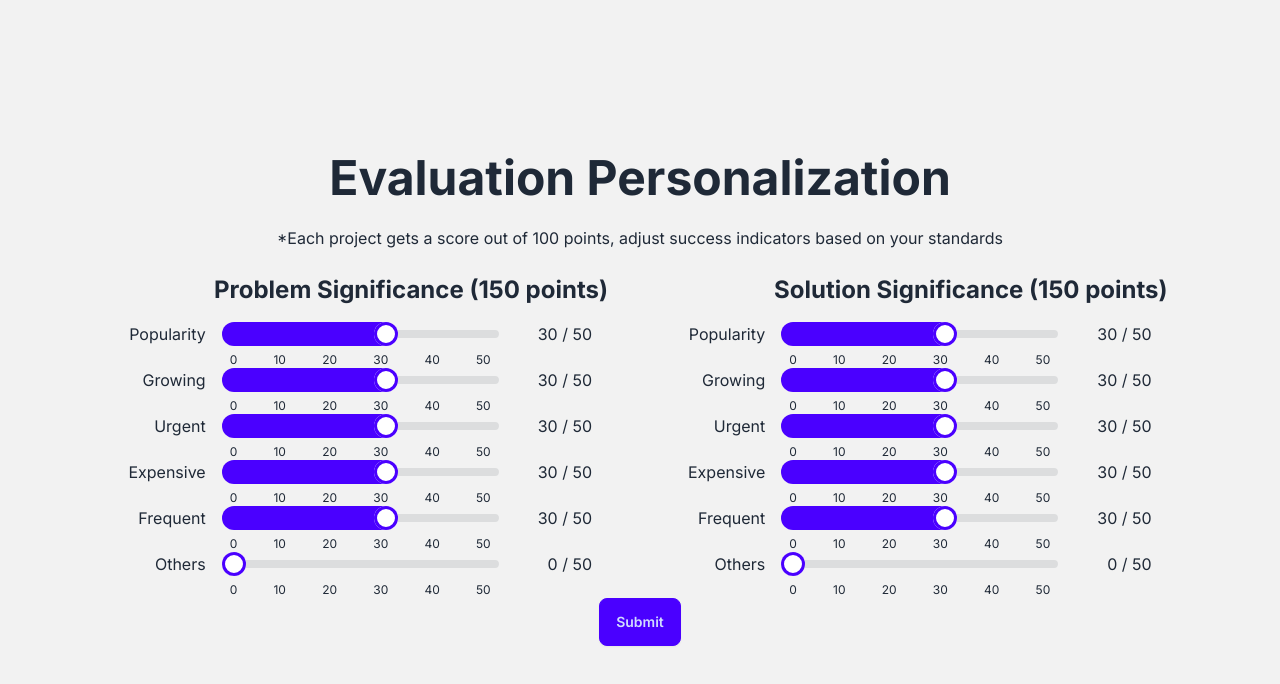
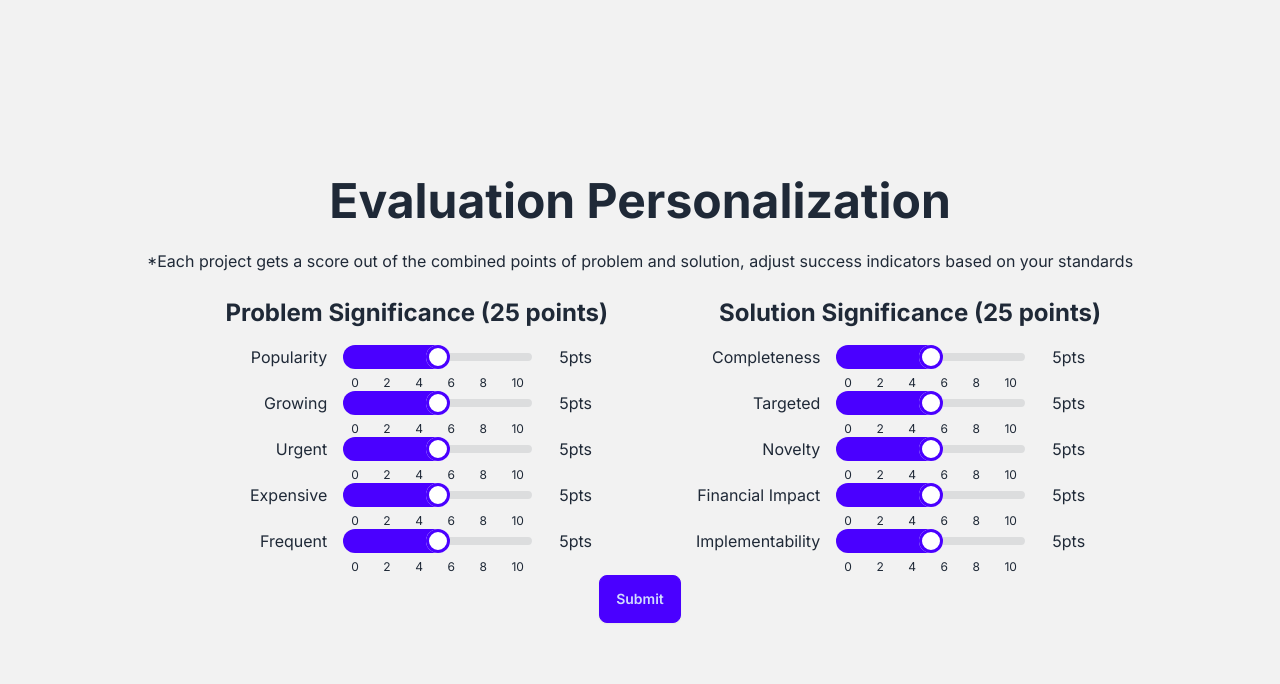
Before and after one commit to cyn900/AI-EarthHack, a Next.js app in the folder client/: page /intent in a window 1280 px wide. Shown: the top 684 px of the page. Built offline with nearby package versions, Linux system fonts and the light colour scheme.

Commit message:
update intent & result

```diff
--- a/client/src/app/intent/page.js
+++ b/client/src/app/intent/page.js
@@ -4,15 +4,15 @@ import {useEffect, useState} from "react";
 
 export default function Page() {
     const categories = [
-        { name: 'Problem Significance', sliders: ['Popularity', 'Growing', 'Urgent', 'Expensive', 'Frequent', 'Others'] },
-        { name: 'Solution Significance', sliders: ['Popularity', 'Growing', 'Urgent', 'Expensive', 'Frequent', 'Others'] },
+        { name: 'Problem Significance', sliders: ['Popularity', 'Growing', 'Urgent', 'Expensive', 'Frequent'] },
+        { name: 'Solution Significance', sliders: ['Completeness', 'Targeted', 'Novelty', 'Financial Impact', 'Implementability'] },
     ];
 
     const [categoryScores, setCategoryScores] = useState(
         categories.reduce((acc, category) => {
             const sliders = category.sliders;
             acc[category.name] = sliders.reduce((sliderAcc, slider, index) => {
-                sliderAcc[slider] = index === sliders.length - 1 ? 0 : 30;
+                sliderAcc[slider] = 5;
                 return sliderAcc;
             }, {});
             return acc;
@@ -40,39 +40,39 @@ export default function Page() {
 
     return (
         <div className="hero min-h-screen bg-base-200">
-            <div className="hero-content text-center">
-                <div className="max-w-screen-2xl">
+            <div className="hero-content max-w-screen-xl text-center">
+                <div className="max-w-screen-2xl w-full">
                     <h1 className="text-5xl font-bold"> Evaluation Personalization </h1>
-                    <p className="py-6">*Each project gets a score out of 100 points, adjust success indicators based on your standards</p>
-                    <div className="max-w-screen-2xl flex w-full">
+                    <p className="py-6">*Each project gets a score out of the combined points of problem and solution, adjust success indicators based on your standards</p>
+                    <div className="flex w-full">
                         {categories.map((category, index) => (
-                            <div key={index} className="flex flex-col text-right mx-8">
+                            <div key={index} className="flex flex-col text-right mx-8 w-1/2">
                                 <h1 className="text-2xl font-bold">{category.name} ({categoryTotals[category.name] || 0} points)</h1>
                                 <div className="mx-4 mt-4">
                                     {category.sliders.map((slider, sliderIndex) => (
-                                        <div key={sliderIndex} className="grid grid-cols-6">
-                                            <label className="col-span-1">{slider}</label>
-                                            <div className="col-span-4 mx-4">
+                                        <div key={sliderIndex} className="grid grid-cols-9">
+                                            <label className="col-span-3">{slider}</label>
+                                            <div className="col-span-5 mx-4">
                                                 <input
                                                     type="range"
                                                     min={0}
-                                                    max={50}
-                                                    step={10}
+                                                    max={10}
+                                                    step={1}
                                                     className="range range-primary"
                                                     value={categoryScores[category.name][slider]}
                                                     onChange={(e) => handleScoreChange(category.name, slider, parseInt(e.target.value, 10))}
                                                 />
                                                 <div className="w-full flex justify-between text-xs px-2">
                                                     <span>0</span>
+                                                    <span>2</span>
+                                                    <span>4</span>
+                                                    <span>6</span>
+                                                    <span>8</span>
                                                     <span>10</span>
-                                                    <span>20</span>
-                                                    <span>30</span>
-                                                    <span>40</span>
-                                                    <span>50</span>
                                                 </div>
                                             </div>
 
-                                            <p className="col-span-1">{categoryScores[category.name][slider]} / 50 </p>
+                                            <p className="col-span-1">{categoryScores[category.name][slider]}pts </p>
                                         </div>
                                     ))}
                                 </div>
--- a/client/src/app/page.js
+++ b/client/src/app/page.js
@@ -6,7 +6,6 @@ import axios from 'axios';
 import Image from 'next/image'
 
 export default function Home() {
-
     const [file, setFile] = useState(null);
     const [loading, setLoading] = useState(false); // Track the loading state
     const [response, setResponse] = useState('');
@@ -25,6 +24,7 @@ export default function Home() {
         } else if (!file.name.endsWith('.csv')) {
             alert('Please select .csv file');
         } else {
+            setLoading(true);
             try {
                 const formData = new FormData();
                 formData.append('csvFile', file);
@@ -33,8 +33,12 @@ export default function Home() {
                 console.log(response.data);
 
                 setResponse("File uploaded successfully. Upload status: " + response.data.status);
+                window.location.href = "/intent";
             } catch (error) {
-                console.error('Error sending prompt:', error);
+                console.error('Error sending form:', error);
+                alert('Error sending form');
+            } finally {
+                setLoading(false);
             }
         }
     };
--- a/client/src/app/result/page.js
+++ b/client/src/app/result/page.js
@@ -0,0 +1,54 @@
+"use client";
+
+import {useState} from "react";
+
+export default function Page() {
+    const [ideas, setIdeas] = useState([
+        {
+            problem: "Problem 1",
+            solution: "Solution 1",
+            score: 95
+        },
+        {
+            problem: "Problem 2",
+            solution: "Solution 2",
+            score: 90
+        },
+        {
+            problem: "Problem 3",
+            solution: "Solution 3",
+            score: 85
+        },
+        {
+            problem: "Problem 4",
+            solution: "Solution 4",
+            score: 80
+        },
+        {
+            problem: "Problem 5",
+            solution: "Solution 5",
+            score: 75
+        },
+    ]);
+
+    return (
+        <div>
+            <h1> Idea Leaderboard </h1>
+
+            {ideas.map((idea, index) => (
+                <div className="card m-4 w-96 bg-base-100 shadow-xl" key={index}>
+                    <div className="card-body p-2 flex flex-row justify-between">
+                        <div className="flex flex-row items-center">
+                            <h2 className="mr-6 text-xl font-bold"> {index + 1} </h2>
+                            <div>
+                                <h2 className="card-title"> {idea.problem} </h2>
+                                <p> {idea.solution} </p>
+                            </div>
+                        </div>
+                        <h2>{idea.score} pts</h2>
+                    </div>
+                </div>
+            ))}
+        </div>
+    )
+}
```
